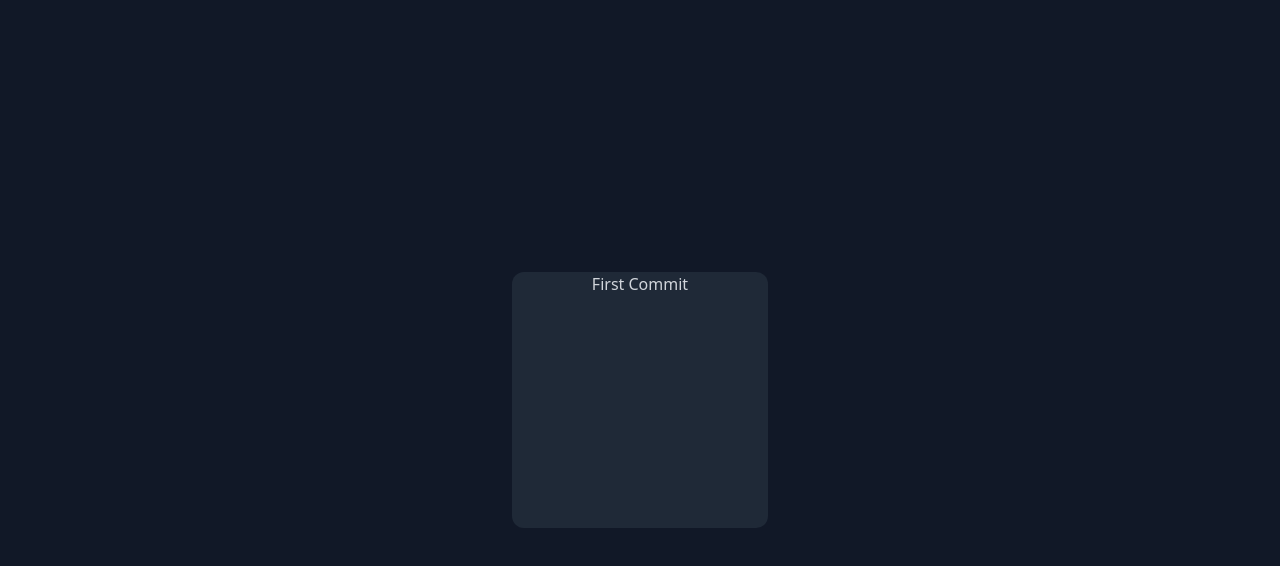
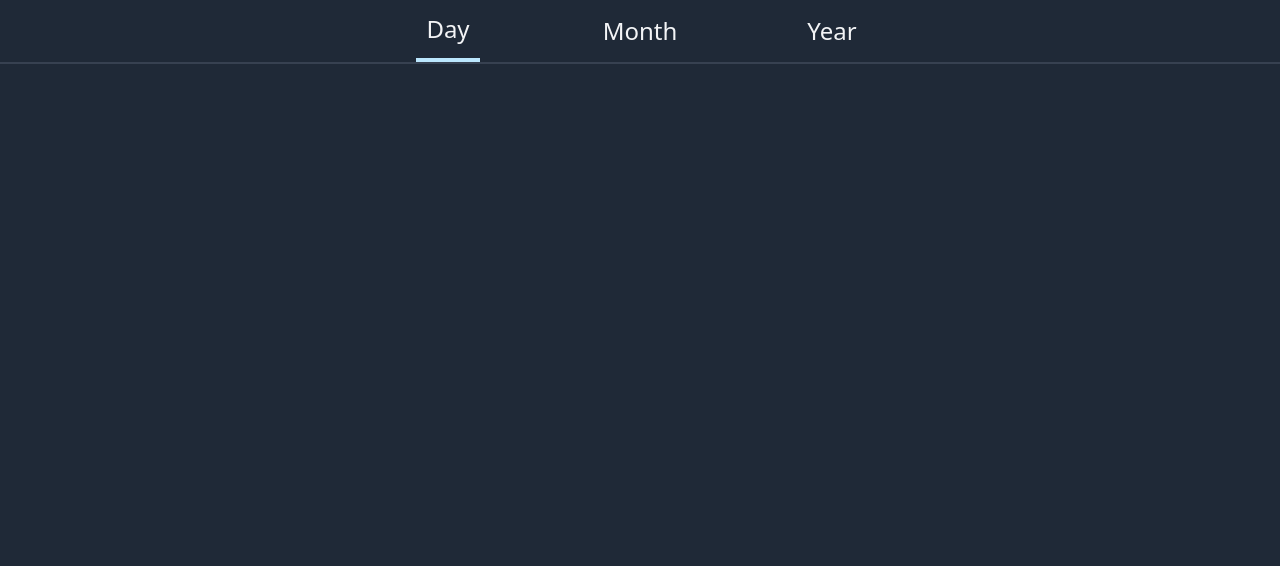
Before and after one commit to alejandrochmejia/to-do-list, a website: page index.html in a window 1280 px wide. Drawn offline with Linux system fonts and the light colour scheme.

Commit message:
nav finished

```diff
--- a/index.html
+++ b/index.html
@@ -4,10 +4,15 @@
   <meta charset="UTF-8">
   <meta name="viewport" content="width=device-width, initial-scale=1.0">
   <link href="./src/output.css" rel="stylesheet">
+  <title>To do List</title>
 </head>
-<body class="flex justify-center align-center h-dvh w-dvh bg-gray-900">
-    <div class="rounded-xl bg-gray-800 size-64 text-gray-300 self-center justify-center text-center">
-      First Commit
-    </div>
+<body class="bg-gray-800 w-screen h-screen ">
+  <nav class=" w-full h-16 border-b-2 border-b-gray-700 flex flex-row justify-center items-center">
+    <ul class="flex flex-row h-full gap-32 text-2xl items-center justify-center">
+      <li class="cursor-pointer text-gray-100 text-center border-b-sky-200 border-b-4 flex justify-center items-center h-full w-16"><span>Day<span></span></li>
+      <li class="cursor-pointer text-gray-100 text-center flex justify-center items-center h-full w-16"><span>Month</span></li>
+      <li class="cursor-pointer text-gray-100 text-center flex justify-center items-center h-full w-16"><span>Year</span></li>
+    </ul>
+  </nav>
 </body>
 </html>
```
Also changed, not shown: src/output.css.
